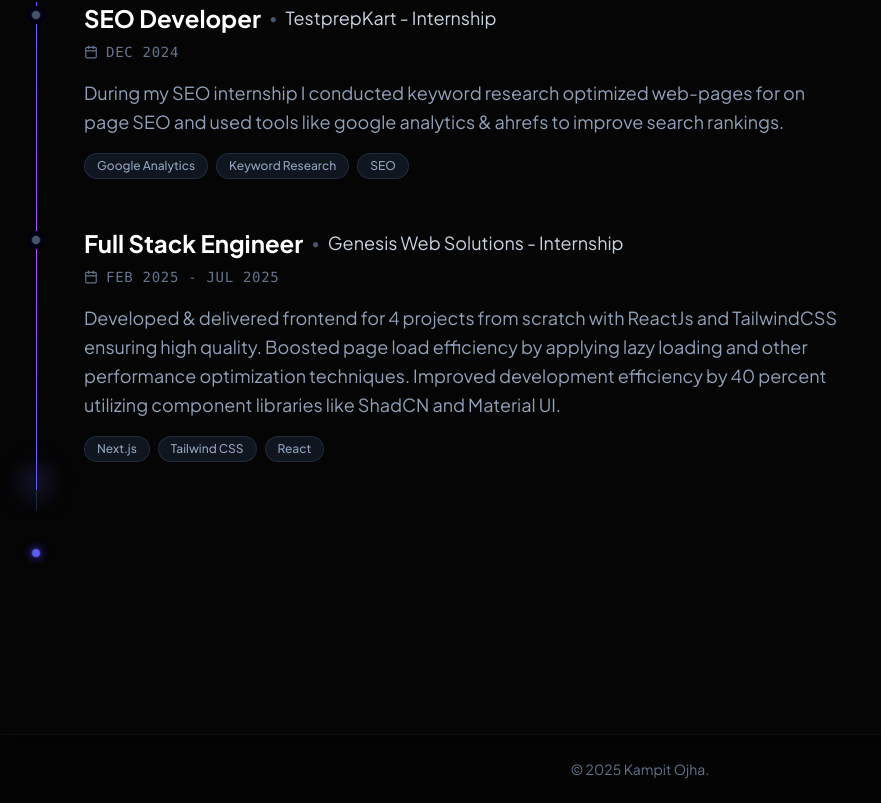
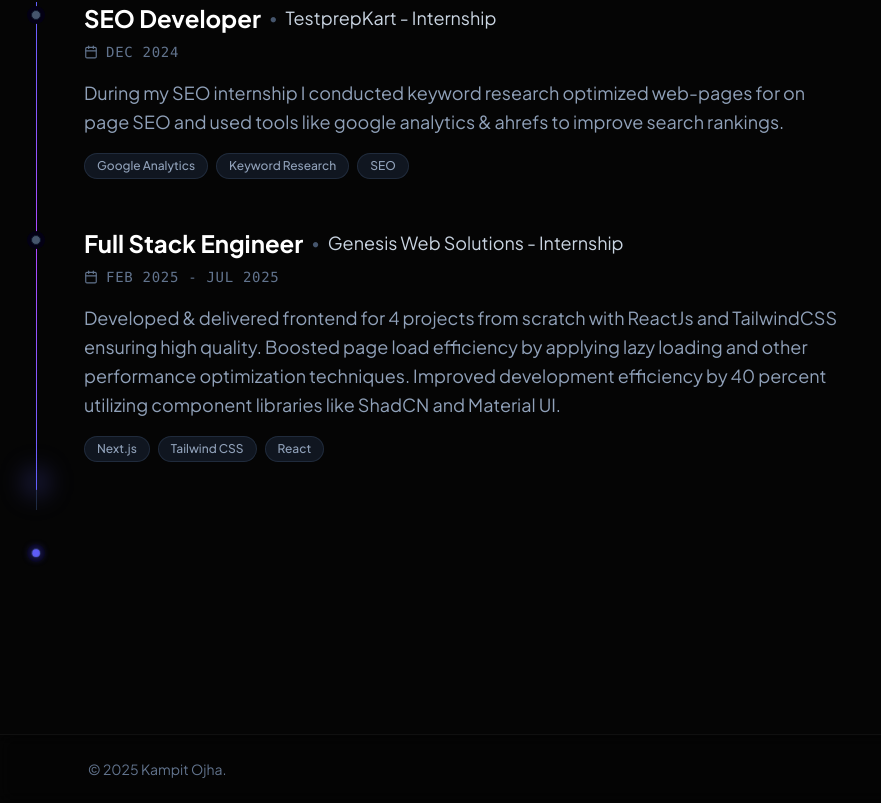
Before and after one commit to kampitojha/Portfolio, a Next.js app: page / in a window 1280 px wide. Shown: the part 954-1757 px from the top of the page, without its empty margins (0-881 px from the left). Built offline with nearby package versions, Linux system fonts and the light colour scheme.

Commit message:
Align footer text to left to prevent overlap with floating dock

```diff
--- a/src/app/layout.tsx
+++ b/src/app/layout.tsx
@@ -41,7 +41,7 @@ export default function RootLayout({
                     {children}
                 </main>
                 <footer className="py-6 border-t border-slate-200 dark:border-white/5 bg-white/50 dark:bg-black/20 backdrop-blur-sm transition-colors duration-300">
-                    <div className="max-w-6xl mx-auto px-6 text-center">
+                    <div className="max-w-6xl mx-auto px-6 text-left">
                         <p className="text-sm text-slate-500">© 2025 Kampit Ojha.</p>
                     </div>
                 </footer>
```
